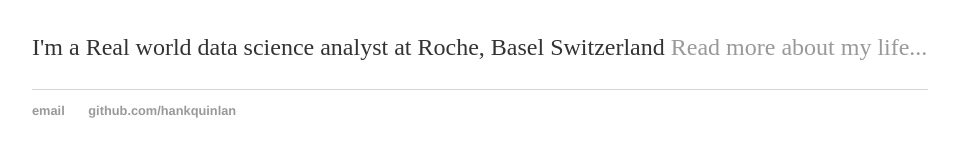
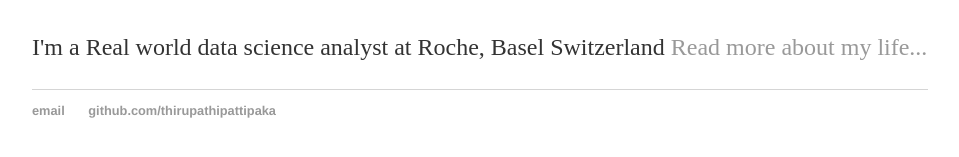
Before and after one commit to thirupathipattipaka/thirupathipattipaka.github.io, a Jekyll site: the page built from index.html, in a window 1280 px wide. Shown: the part 166-323 px from the top of the page, without its empty margins (160-1119 px from the left). Built offline with Jekyll 4.4.1, drawn with Linux system fonts in a browser that asks for light colours.

Commit message:
Update default.html

```diff
--- a/_layouts/default.html
+++ b/_layouts/default.html
@@ -22,7 +22,7 @@
 			<footer>
 	    		<ul>
 	        		<li><a href="mailto:thirupathi.pattipaka7@gmail.com">email</a></li>
-	        		<li><a href="https://github.com/thirupathipattipaka">github.com/hankquinlan</a></li>
+	        		<li><a href="https://github.com/thirupathipattipaka">github.com/thirupathipattipaka</a></li>
 				</ul>
 			</footer>
 		</body>
```
